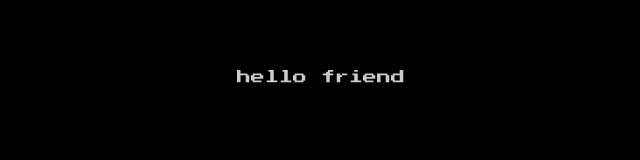
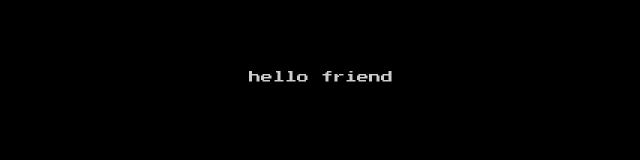
Before and after one commit to icarus-gg/icarus-web, a React (Create React App) app: page / in a window 1280 px wide. Shown: the part 483-643 px from the top of the page, without its empty margins (319-959 px from the left). Built offline with nearby package versions, Linux system fonts and the light colour scheme.

Commit message:
styling update 'hello friend'

```diff
--- a/src/css/App.css
+++ b/src/css/App.css
@@ -15,7 +15,14 @@ hr {
 
 .App-header p,
 .centered p {
-  font-size: 14px;
+  font-size: 2vh;
+}
+
+@media ( min-height: 560px ) {
+  .App-header p,
+  .centered p {
+    font-size: 12px;
+  }
 }
 
 .centered {
```
